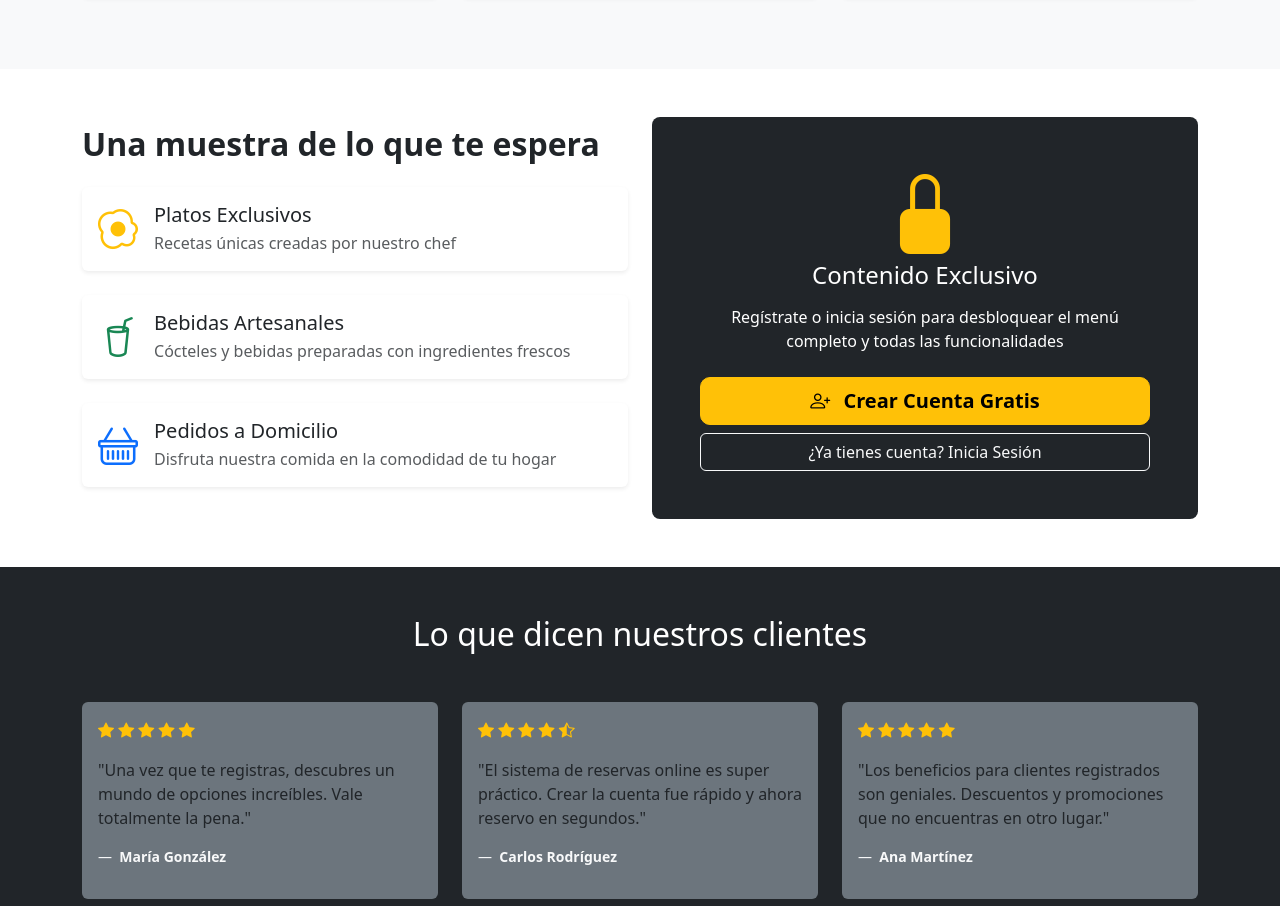
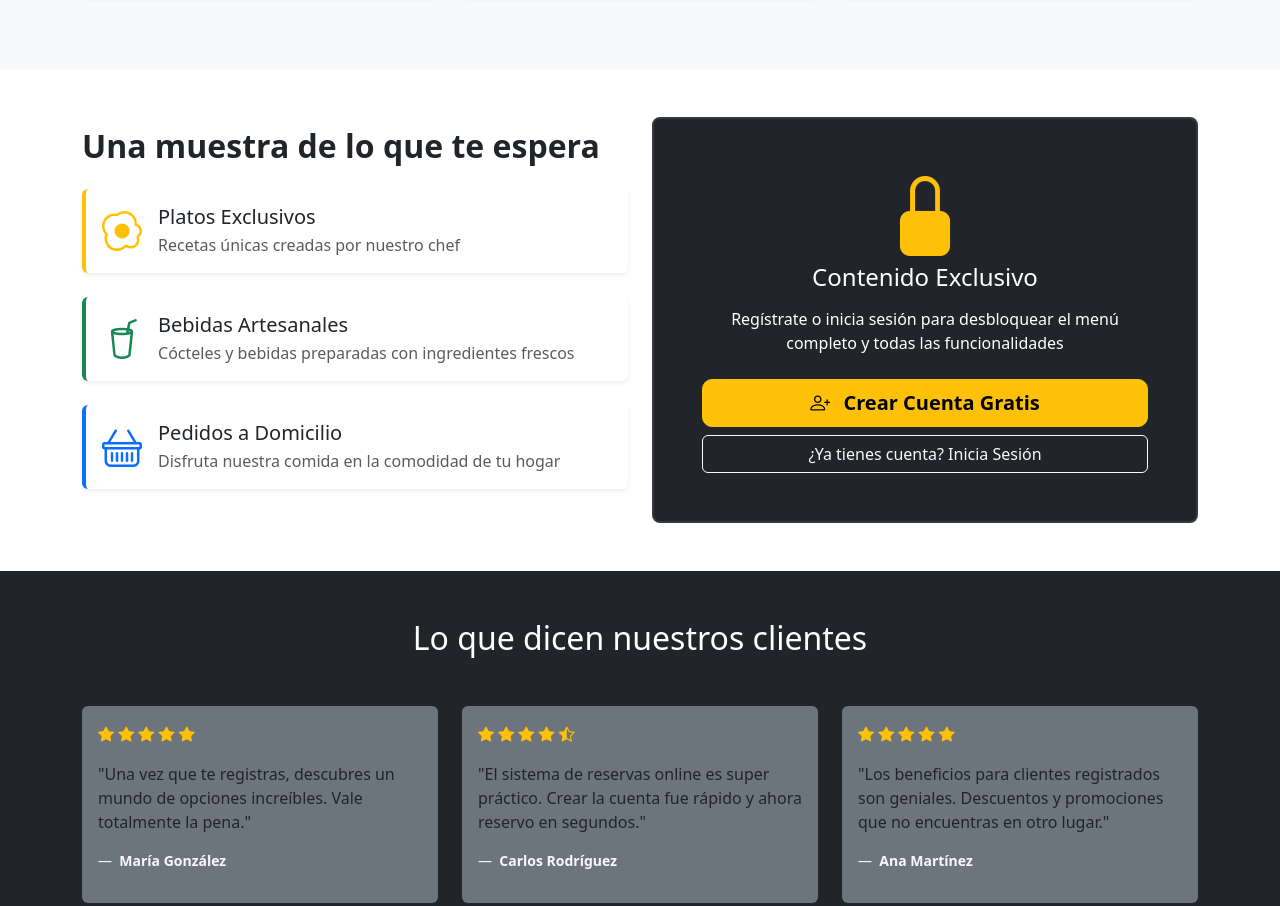
Before and after one commit to Alejo224/restaurante-frontend, a website built with Vite: page index.html in a window 1280 px wide. Shown: the part 1013-1919 px from the top of the page. Built offline with nearby package versions, Linux system fonts and the light colour scheme.

Commit message:
feact: Agregando animaciones al preview item y cambiando el color del texto del footer (#1)

```diff
--- a/src/pages/HomePage.js
+++ b/src/pages/HomePage.js
@@ -243,17 +243,17 @@ export function HomePage() {
         <div class="row">
           <div class="col-md-4 mb-3">
             <h5><i class="bi bi-egg-fried me-2"></i>Sabores & Delicias</h5>
-            <p class="text-muted">Donde cada comida es una experiencia memorable.</p>
+            <p class="text-muted text-footer">Donde cada comida es una experiencia memorable.</p>
           </div>
           <div class="col-md-4 mb-3">
             <h5>Horario</h5>
-            <p class="text-muted mb-1">Lunes a Viernes: 12:00 - 23:00</p>
-            <p class="text-muted">Sábados y Domingos: 11:00 - 00:00</p>
+            <p class="text-muted mb-1 text-footer">Lunes a Viernes: 12:00 - 23:00</p>
+            <p class="text-muted text-footer">Sábados y Domingos: 11:00 - 00:00</p>
           </div>
           <div class="col-md-4 mb-3">
             <h5>Contacto</h5>
-            <p class="text-muted mb-1"><i class="bi bi-telephone me-2"></i> (57) 322 43567898</p>
-            <p class="text-muted"><i class="bi bi-geo-alt me-2"></i> Cra 45 #123-45, Tuluá</p>
+            <p class="text-muted mb-1 text-footer"><i class="bi bi-telephone me-2"></i> (57) 322 43567898</p>
+            <p class="text-muted text-footer"><i class="bi bi-geo-alt me-2"></i> Cra 45 #123-45, Tuluá</p>
           </div>
         </div>
         <hr class="my-4">
--- a/src/style.css
+++ b/src/style.css
@@ -101,6 +101,52 @@ a.text-primary:hover {
   color: #0a58ca !important;
 }
 
+/* Estilos para la landing page pública */
+.hero-section {
+  background: linear-gradient(135deg, #2c3e50 0%, #34495e 100%);
+}
+
+.hero-image {
+  background: rgba(255, 255, 255, 0.1);
+  backdrop-filter: blur(10px);
+  border: 1px solid rgba(255, 255, 255, 0.2);
+}
+
+.access-teaser {
+  border: 2px solid #343a40;
+}
+
+.preview-item {
+  transition: transform 0.2s ease, box-shadow 0.2s ease;
+  border-left: 4px solid transparent;
+}
+
+.preview-item:hover {
+  transform: translateX(5px);
+  box-shadow: 0 4px 15px rgba(0, 0, 0, 0.1);
+}
+
+.preview-item:nth-child(2) {
+  border-left-color: #ffc107;
+}
+
+.preview-item:nth-child(3) {
+  border-left-color: #198754;
+}
+
+.preview-item:nth-child(4) {
+  border-left-color: #0d6efd;
+}
+
+.bg-darker {
+  background-color: #1a1a1a !important;
+}
+
+/* texto footer*/
+.text-footer {
+  color: #adb5bd !important;
+}
+
 /* Responsive */
 @media (max-width: 768px) {
   .container {
```
